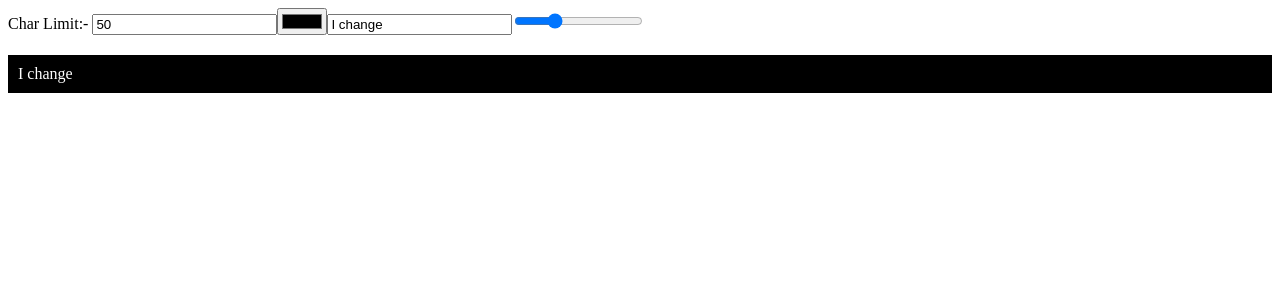
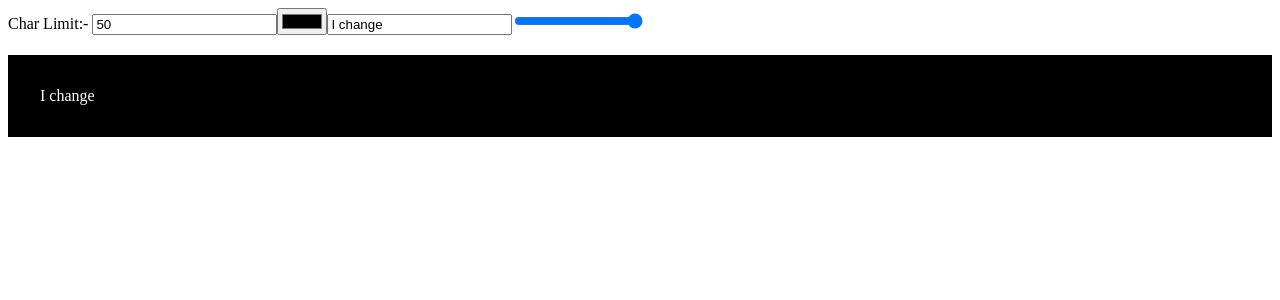
Before and after one commit to Adarshsharma42876/Mini-Website-Builder---Contest-19-02-23---7lzrzmctdcgg, a React app: page / in a window 1280 px wide. Shown: the top 300 px of the page. Built offline with nearby package versions, Linux system fonts and the light colour scheme.

Commit message:
Update App.js

```diff
--- a/src/components/App.js
+++ b/src/components/App.js
@@ -4,8 +4,9 @@ const App = () => {
   const [charLimit, setCharLimit] = useState(50);
   const [inputText, setInputText] = useState("I change");
   const [color, setColor] = useState("black");
-  const [padding, setPadding] = useState(10);
+  const [padding, setPadding] = useState(32);
   return (
+    <form>
     <div id="main">
       Char Limit:-{" "}
       <input
@@ -52,6 +53,7 @@ const App = () => {
         {inputText}
       </div>
     </div>
+</form>
   );
 };
 
```
